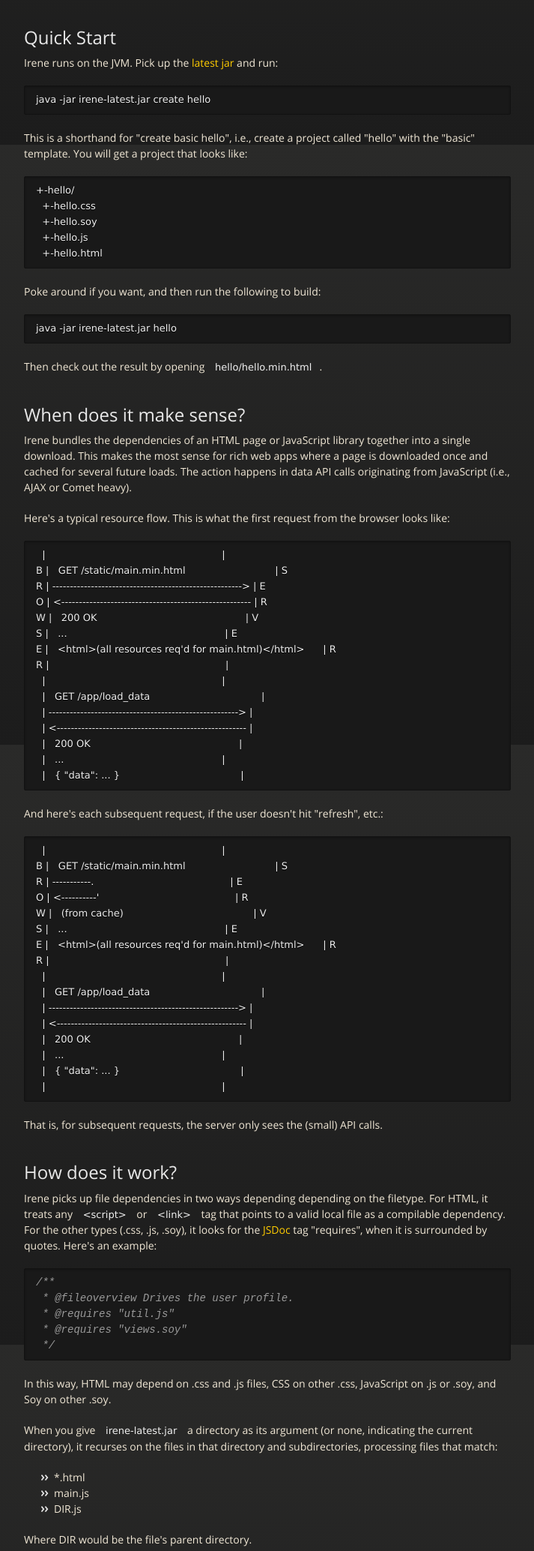
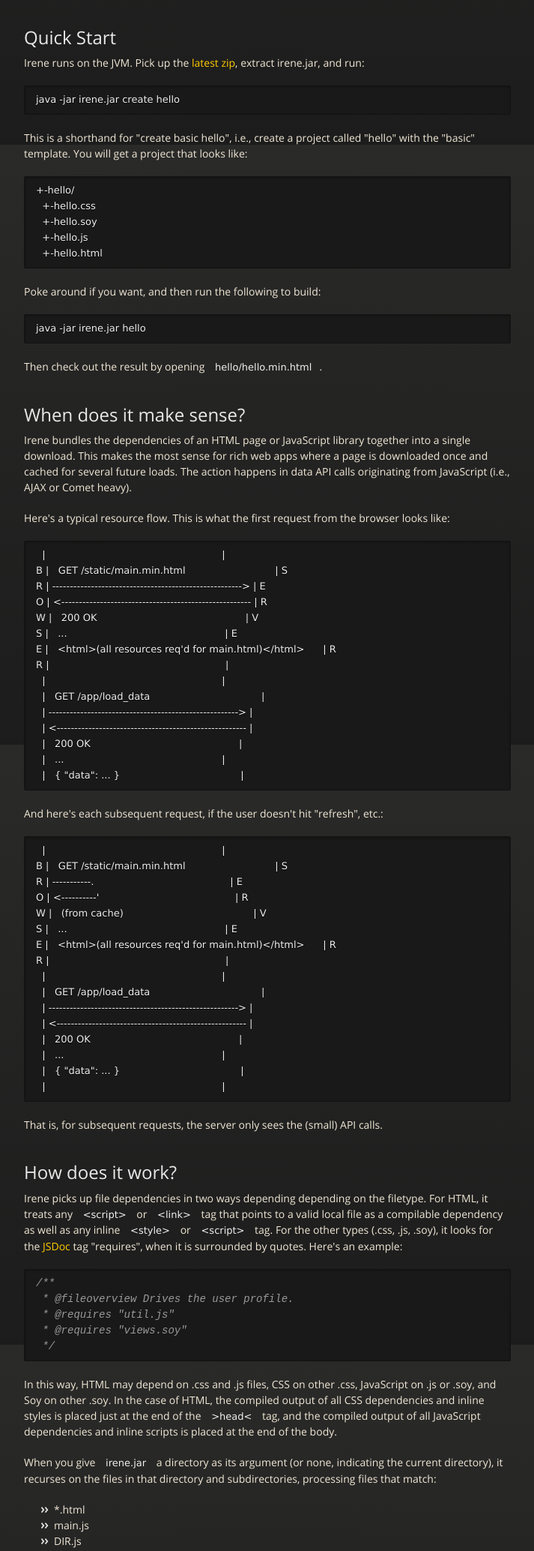
Before and after one commit to ejones/irene, a plain HTML site: page index.html in a window 1280 px wide. Shown: the part 607-2675 px from the top of the page at 75% size, without its empty margins (283-996 px from the left). Drawn offline with nearby package versions, Linux system fonts and the light colour scheme.

Commit message:
Update index.html

```diff
--- a/index.html
+++ b/index.html
@@ -22,7 +22,7 @@
       <div id="header">
         <nav>
           <li class="fork"><a href="https://github.com/ejones/irene">Fork On GitHub</a></li>
-          <li class="downloads"><a href="https://github.com/downloads/ejones/irene/irene-latest.jar">irene-latest.jar</a></li>
+          <li class="downloads"><a href="https://github.com/downloads/ejones/irene/irene-latest.zip">irene-latest.zip</a></li>
           <li class="title">DOWNLOAD:</li>
         </nav>
       </div><!-- end header -->
@@ -56,9 +56,9 @@
 </li>
 </ul><h2>Quick Start</h2>
 
-<p>Irene runs on the JVM. Pick up the <a href="https://github.com/downloads/ejones/irene/irene-latest.jar">latest jar</a> and run:</p>
+<p>Irene runs on the JVM. Pick up the <a href="https://github.com/downloads/ejones/irene/irene-latest.zip">latest zip</a>, extract irene.jar, and run:</p>
 
-<pre><code>java -jar irene-latest.jar create hello
+<pre><code>java -jar irene.jar create hello
 </code></pre>
 
 <p>This is a shorthand for "create basic hello", i.e., create a project called "hello" with the "basic" template. You will get a project that looks like:</p>
@@ -72,7 +72,7 @@
 
 <p>Poke around if you want, and then run the following to build:</p>
 
-<pre><code>java -jar irene-latest.jar hello
+<pre><code>java -jar irene.jar hello
 </code></pre>
 
 <p>Then check out the result by opening <code>hello/hello.min.html</code>.</p>
@@ -124,7 +124,7 @@ R |                                                         |
 
 <h2>How does it work?</h2>
 
-<p>Irene picks up file dependencies in two ways depending depending on the filetype. For HTML, it treats any <code>&lt;script&gt;</code> or <code>&lt;link&gt;</code> tag that points to a valid local file as a compilable dependency. For the other types (.css, .js, .soy), it looks for the <a href="http://code.google.com/p/jsdoc-toolkit/">JSDoc</a> tag "requires", when it is surrounded by quotes. Here's an example:</p>
+<p>Irene picks up file dependencies in two ways depending depending on the filetype. For HTML, it treats any <code>&lt;script&gt;</code> or <code>&lt;link&gt;</code> tag that points to a valid local file as a compilable dependency as well as any inline <code>&lt;style&gt;</code> or <code>&lt;script&gt;</code> tag. For the other types (.css, .js, .soy), it looks for the <a href="http://code.google.com/p/jsdoc-toolkit/">JSDoc</a> tag "requires", when it is surrounded by quotes. Here's an example:</p>
 
 <div class="highlight">
 <pre><span class="cm">/**</span>
@@ -136,9 +136,9 @@ R |                                                         |
 </div>
 
 
-<p>In this way, HTML may depend on .css and .js files, CSS on other .css, JavaScript on .js or .soy, and Soy on other .soy.</p>
+<p>In this way, HTML may depend on .css and .js files, CSS on other .css, JavaScript on .js or .soy, and Soy on other .soy. In the case of HTML, the compiled output of all CSS dependencies and inline styles is placed just at the end of the <code>&gt;head&lt;</code> tag, and the compiled output of all JavaScript dependencies and inline scripts is placed at the end of the body.</p>
 
-<p>When you give <code>irene-latest.jar</code> a directory as its argument (or none, indicating the current directory), it recurses on the files in that directory and subdirectories, processing files that match:</p>
+<p>When you give <code>irene.jar</code> a directory as its argument (or none, indicating the current directory), it recurses on the files in that directory and subdirectories, processing files that match:</p>
 
 <ul>
 <li>*.html</li>
@@ -175,7 +175,7 @@ R |                                                         |
 
 <p>Using the "develop" command, Irene will stick around after compilation and continually recompile whenever source files or dependencies change. In our example above, we would run:</p>
 
-<pre><code>java -jar irene-latest.jar develop hello
+<pre><code>java -jar irene.jar develop hello
 </code></pre>
 
 <h2>How does it compare to XXX?</h2>
```
